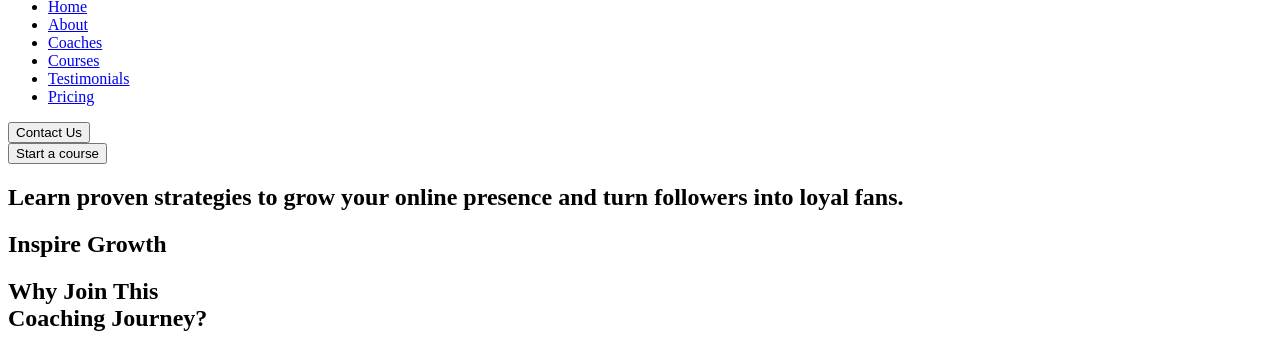
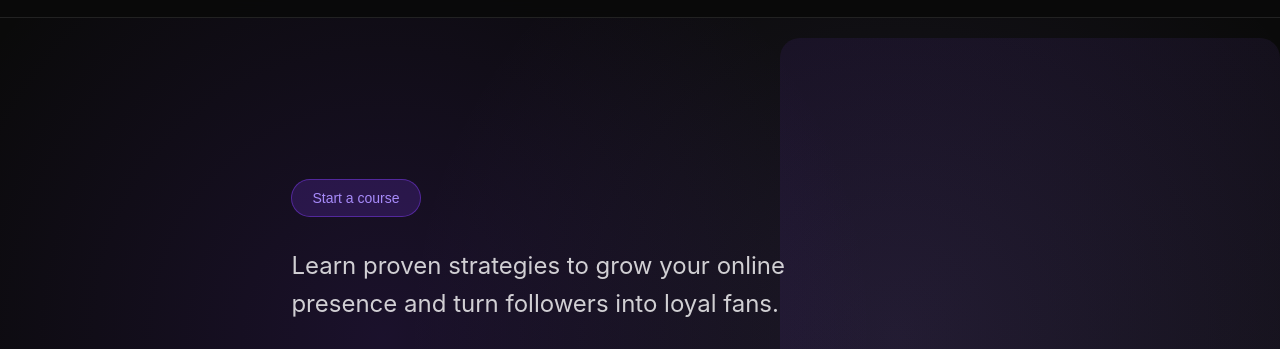
Before and after one commit to RakeshSenpai/Coaching-Center, a plain HTML site: page index.html in a window 1280 px wide. Shown: the part 62-411 px from the top of the page. Drawn offline with Linux system fonts and the light colour scheme.

Commit message:
hero-main

```diff
--- a/index.html
+++ b/index.html
@@ -503,6 +503,6 @@
         </div>
     </footer>
 
-    <script src="test.js"></script>
+    <script src="script.js"></script>
 </body>
 </html>
--- a/style.css
+++ b/style.css
@@ -0,0 +1,196 @@
+
+* {
+    margin: 0;
+    padding: 0;
+    box-sizing: border-box;
+}
+
+body {
+    font-family: -apple-system, BlinkMacSystemFont, 'Segoe UI', Roboto, Oxygen, Ubuntu, sans-serif;
+    background: #0a0a0a;
+    color: #ffffff;
+    overflow-x: hidden;
+    line-height: 1.6;
+}
+
+.container {
+    max-width: 1200px;
+    margin: 0 auto;
+    padding: 0 20px;
+}
+
+/* Navigation */
+.navbar {
+    position: fixed;
+    top: 0;
+    width: 100%;
+    background: rgba(10, 10, 10, 0.95);
+    backdrop-filter: blur(10px);
+    z-index: 1000;
+    padding: 20px 0;
+    border-bottom: 1px solid rgba(255, 255, 255, 0.1);
+}
+
+.nav-wrapper {
+    display: flex;
+    justify-content: space-between;
+    align-items: center;
+}
+
+.logo {
+    display: flex;
+    align-items: center;
+    gap: 10px;
+    font-size: 24px;
+    font-weight: 700;
+}
+
+.logo-icon {
+    width: 35px;
+    height: 35px;
+    background: linear-gradient(135deg, #7c3aed, #a78bfa);
+    border-radius: 50%;
+}
+
+.nav-links {
+    display: flex;
+    list-style: none;
+    gap: 40px;
+}
+
+.nav-links a {
+    color: #ffffff;
+    text-decoration: none;
+    font-weight: 500;
+    transition: all 0.3s ease;
+    position: relative;
+}
+
+.nav-links a::after {
+    content: '';
+    position: absolute;
+    bottom: -5px;
+    left: 0;
+    width: 0;
+    height: 2px;
+    background: #7c3aed;
+    transition: width 0.3s ease;
+}
+
+.nav-links a:hover::after {
+    width: 100%;
+}
+
+.cta-btn {
+    background: linear-gradient(135deg, #7c3aed, #a78bfa);
+    color: white;
+    border: none;
+    padding: 12px 30px;
+    border-radius: 25px;
+    font-weight: 600;
+    cursor: pointer;
+    transition: all 0.3s ease;
+    position: relative;
+    overflow: hidden;
+}
+
+.cta-btn:hover {
+    transform: translateY(-2px);
+    box-shadow: 0 10px 30px rgba(124, 58, 237, 0.4);
+}
+
+/* Mobile Menu Button */
+.mobile-menu-btn {
+    display: none;
+    flex-direction: column;
+    gap: 6px;
+    background: none;
+    border: none;
+    cursor: pointer;
+    padding: 8px;
+    z-index: 1001;
+}
+
+.mobile-menu-btn span {
+    display: block;
+    width: 24px;
+    height: 2px;
+    background: #ffffff;
+    border-radius: 2px;
+    transition: all 0.3s ease;
+}
+
+/* Hero Section */
+.hero {
+    padding: 150px 0 100px;
+    min-height: 100vh;
+    display: flex;
+    align-items: center;
+    position: relative;
+    overflow: hidden;
+}
+
+.hero::before {
+    content: '';
+    position: absolute;
+    top: 0;
+    left: 0;
+    width: 100%;
+    height: 100%;
+    background: radial-gradient(circle at 30% 50%, rgba(124, 58, 237, 0.15), transparent 50%),
+                radial-gradient(circle at 70% 50%, rgba(167, 139, 250, 0.1), transparent 50%);
+    pointer-events: none;
+}
+
+.hero-content {
+    position: relative;
+    z-index: 1;
+}
+
+.tag-btn {
+    background: rgba(124, 58, 237, 0.2);
+    border: 1px solid rgba(124, 58, 237, 0.5);
+    color: #a78bfa;
+    padding: 10px 20px;
+    border-radius: 20px;
+    font-size: 14px;
+    cursor: pointer;
+    margin-bottom: 30px;
+    transition: all 0.3s ease;
+}
+
+.tag-btn:hover {
+    background: rgba(124, 58, 237, 0.3);
+    transform: translateY(-2px);
+}
+
+.hero-title {
+    font-size: 24px;
+    font-weight: 400;
+    max-width: 600px;
+    margin-bottom: 30px;
+    line-height: 1.6;
+    color: rgba(255, 255, 255, 0.8);
+}
+
+.main-heading {
+    font-size: 96px;
+    font-weight: 800;
+    background: linear-gradient(135deg, #ffffff, #a78bfa);
+    -webkit-background-clip: text;
+    -webkit-text-fill-color: transparent;
+    background-clip: text;
+    margin-bottom: 40px;
+}
+
+.hero-image {
+    position: absolute;
+    right: 0;
+    top: 50%;
+    transform: translateY(-50%);
+    width: 500px;
+    height: 600px;
+    background: linear-gradient(135deg, rgba(124, 58, 237, 0.3), rgba(167, 139, 250, 0.2));
+    border-radius: 20px;
+    opacity: 0.3;
+}
```
Also changed, not shown: script.js (added).
